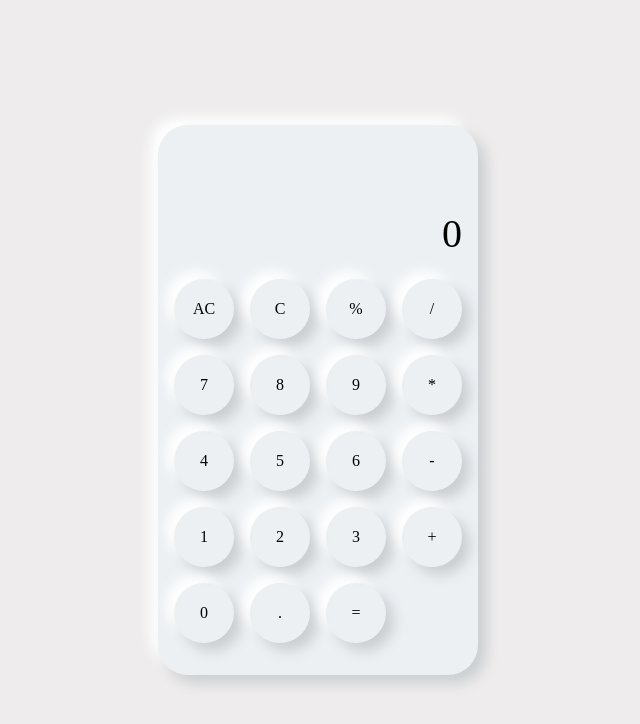
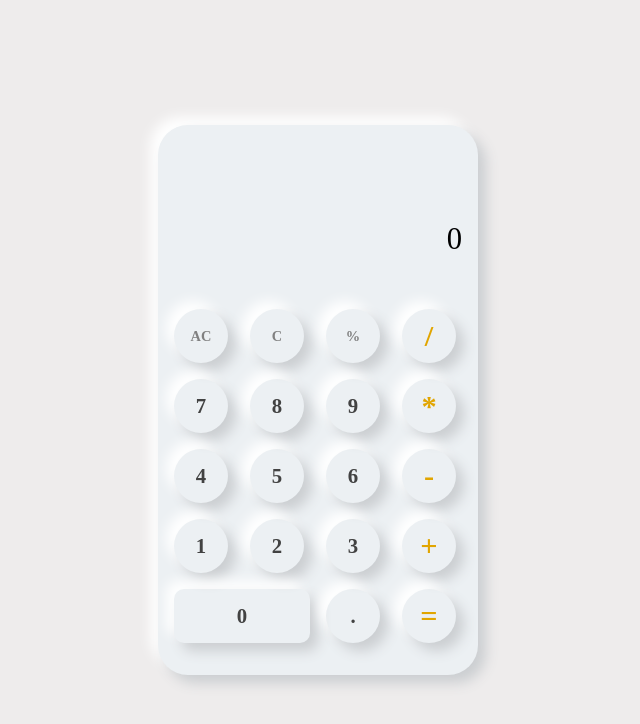
Before and after one commit to Sina-mamsoory/calculator, a plain HTML site: page index.html in a window 1280 px wide. Shown: the whole page, without its empty margins (322-962 px from the left). Drawn offline with Linux system fonts and the light colour scheme.

Commit message:
finishing the styles, starting to add javascript code( add an event to numbers)

```diff
--- a/index.html
+++ b/index.html
@@ -11,25 +11,25 @@
     <div class="container">
         <div class="result"><p id="result-box">0</p></div>
         <div class="buttons">
-            <div class="key all-clear">AC</div>
-            <div class="key clear-last">C</div>
-            <div class="key show-display">%</div>
-            <div class="key show-display">/</div>
-            <div class="key show-display">7</div>
-            <div class="key show-display">8</div>
-            <div class="key show-display">9</div>
-            <div class="key show-display">*</div>
-            <div class="key show-display">4</div>
-            <div class="key show-display">5</div>
-            <div class="key show-display">6</div>
-            <div class="key show-display">-</div>
-            <div class="key show-display">1</div>
-            <div class="key show-display">2</div>
-            <div class="key show-display">3</div>
-            <div class="key show-display">+</div>
-            <div class="key show-display">0</div>
+            <div class="key all-clear action-btn">AC</div>
+            <div class="key clear-last action-btn">C</div>
+            <div class="key show-display action-btn">%</div>
+            <div class="key show-display parameters">/</div>
+            <div class="key show-display num-btn">7</div>
+            <div class="key show-display num-btn">8</div>
+            <div class="key show-display num-btn">9</div>
+            <div class="key show-display parameters">*</div>
+            <div class="key show-display num-btn">4</div>
+            <div class="key show-display num-btn">5</div>
+            <div class="key show-display num-btn">6</div>
+            <div class="key show-display parameters">-</div>
+            <div class="key show-display num-btn">1</div>
+            <div class="key show-display num-btn">2</div>
+            <div class="key show-display num-btn">3</div>
+            <div class="key show-display parameters">+</div>
+            <div class="key show-display num-btn zero">0</div>
             <div class="key show-display">.</div>
-            <div class="key show-display">=</div>
+            <div class="key show-display parameters">=</div>
         </div>
     </div>
     <script src="./main.js"></script>
--- a/main.js
+++ b/main.js
@@ -0,0 +1,14 @@
+const numbers = document.querySelectorAll('.num-btn');
+const resultBox = document.querySelector('.container').querySelector('.result').querySelector("#result-box");
+
+numbers.forEach(items => {
+    items.addEventListener('click', showNumbers)
+})
+
+function showNumbers(event) {
+    const num = event.target.innerText;
+    if (resultBox.innerHTML === 0) {
+        return resultBox.innerHTML = num;
+    }
+
+}
--- a/style.css
+++ b/style.css
@@ -31,7 +31,7 @@ body {
 }
 
 .container .result p{
-    font-size: 30pt;
+    font-size: 23pt;
     overflow-y: auto;
 }
 
@@ -46,7 +46,28 @@ body {
     display: grid;
     place-content: center;
     text-align: center;
-    width: 60px; height: 60px;
+    width: 54px; height: 54px;
+    font-size: 1.3rem;
+    font-weight: bold;
+    color: rgb(66, 66, 66);
     border-radius: 50px;
     box-shadow: 8px 8px 13px #cbced1, -8px -8px 13px #ffffff;
 }
+
+.container .buttons .zero {
+    grid-column-start: 1;
+    grid-column-end: 3;
+    width: 100%;
+    border-radius: 10px;
+}
+
+.container .buttons .parameters {
+    color: rgb(225, 165, 0);
+    font-weight: bold;
+    font-size: 1.9rem;
+}
+
+.container .buttons .action-btn {
+    color: grey;
+    font-size: .9rem;
+}
```
